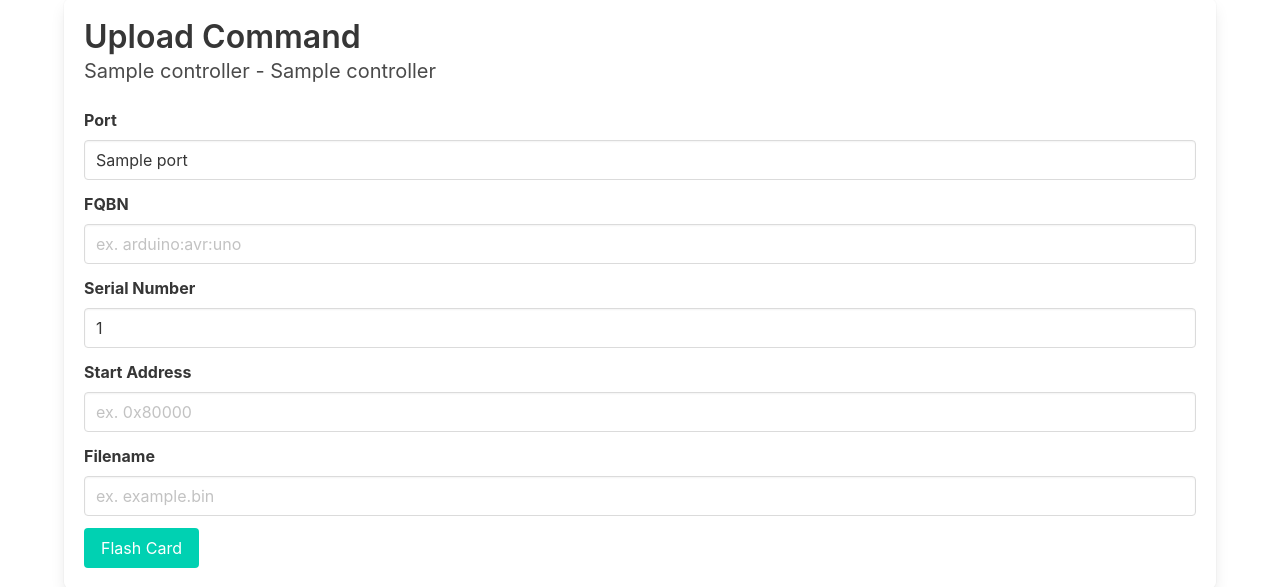
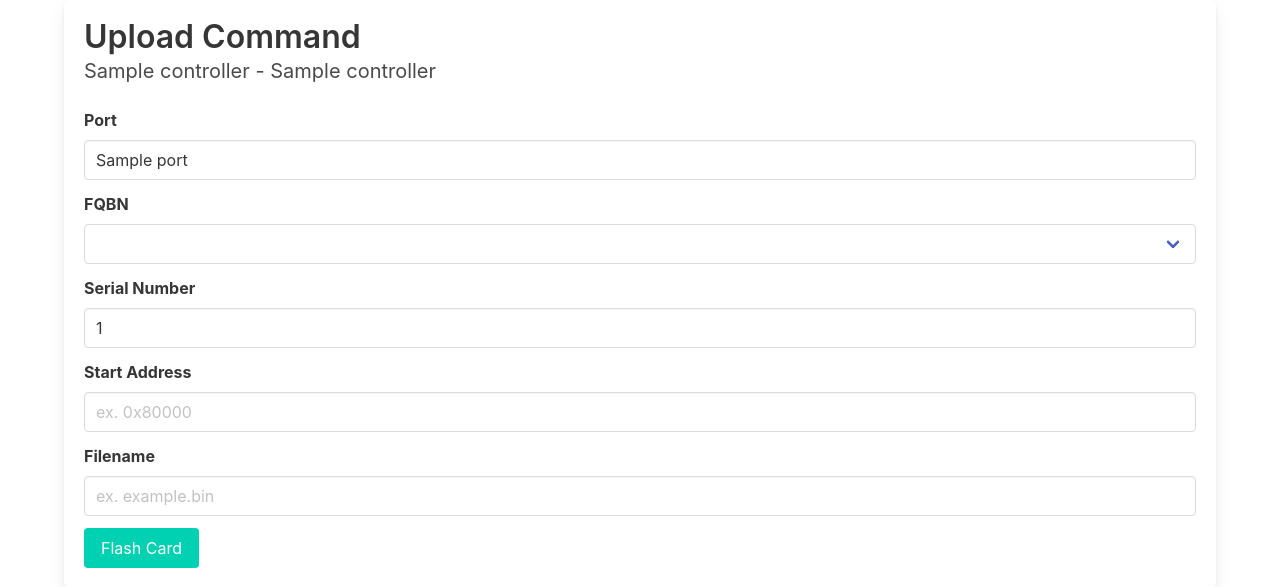
Before and after one commit to ZoroXV/RemoteLab, a Flask app: template src/frontend/templates/upload_command.html in a window 1280 px wide. Shown: the part 79-666 px from the top of the page. Run offline with Flask 2, Linux system fonts and the light colour scheme; the template is opened without the code that fills it: most values are stand-ins (such as "Sample title", 1, 10 or a date in 2020).

Commit message:
feat(frontend): FQBN is now a <select> instead of <input>

```diff
--- a/src/frontend/templates/widgets/upload_command.html
+++ b/src/frontend/templates/widgets/upload_command.html
@@ -14,8 +14,13 @@
                 </div>
                 <div class="field">
                     <label class="label">FQBN</label>
-                    <div class="control">
-                        <input class="input" type=text" name="fqbn" placeholder="ex. arduino:avr:uno">
+                    <div class="select is-fullwidth">
+                        <select name="controller">
+                            <option></option>
+                            {% for fqbn in controller["fqbn"] %}
+                            <option>{{ fqbn }}</option>
+                            {% endfor %}
+                        </select>
                     </div>
                 </div>
                 <div class="field">
```
